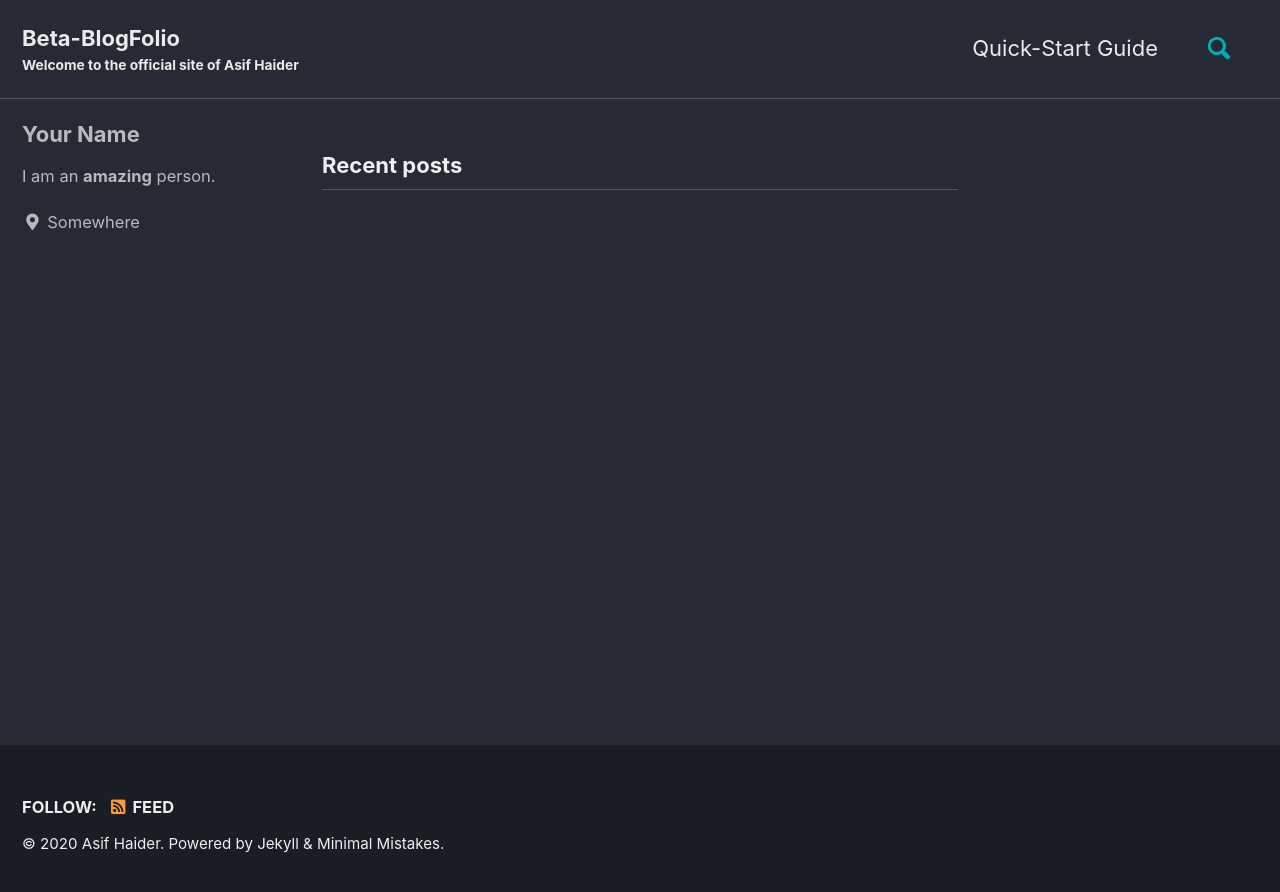
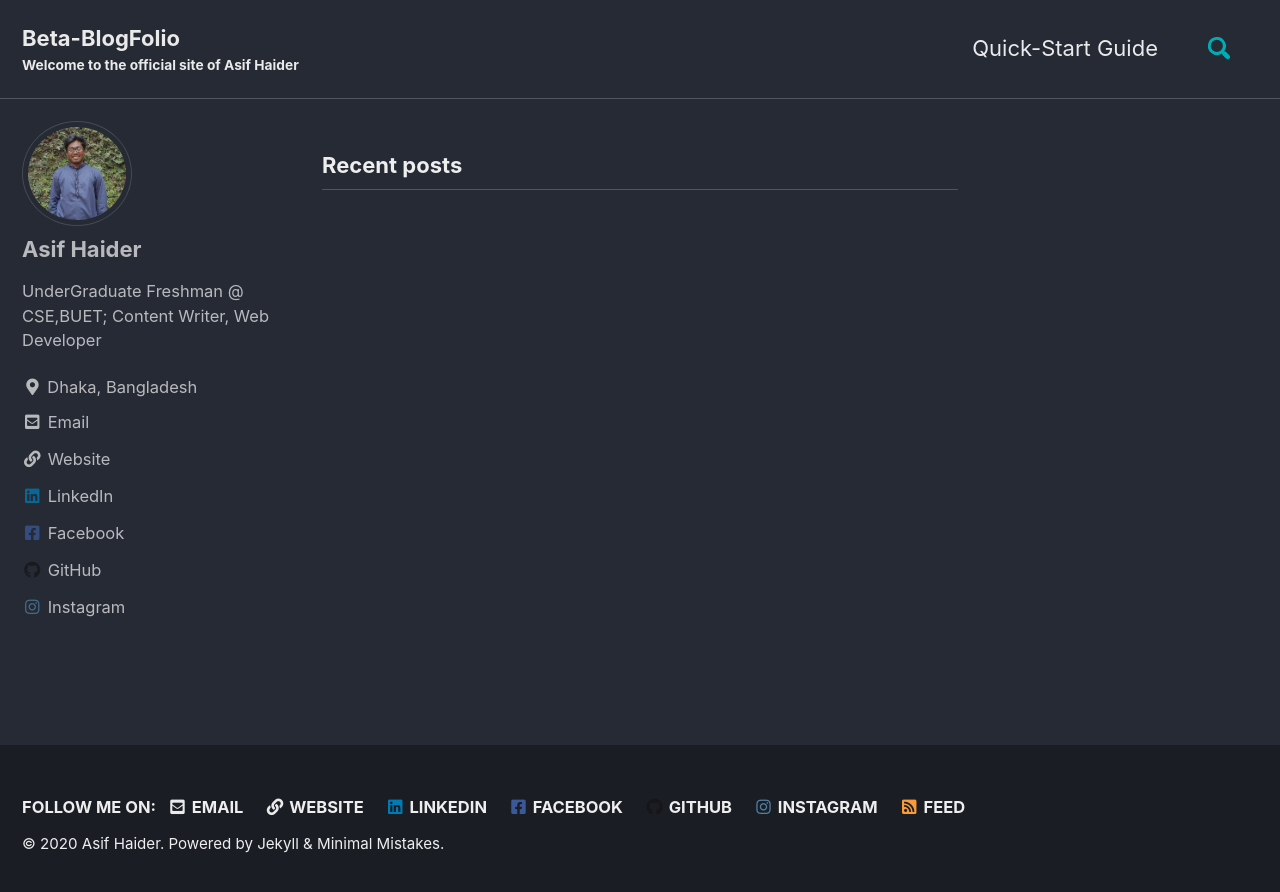
Before and after one commit to asifhaider/home, a Jekyll site: the page built from index.html, in a window 1280 px wide. Shown: the top 892 px of the page. Built offline with Jekyll 4.4.1, drawn with Linux system fonts in a browser that asks for light colours; cached includes are drawn as plain includes; the list of posts is cut into pages by our own code.

Commit message:
Config Done

```diff
--- a/_config.yml
+++ b/_config.yml
@@ -82,6 +82,10 @@ social:
   type                   : # Person or Organization (defaults to Person)
   name                   : # If the user or organization name differs from the site's name
   links: # An array of links to social media profiles
+    - "https://www.facebook.com/asif.elhan/"
+    - "https://www.linkedin.com/in/asif-haider-1805112/"
+    - "https://www.instagram.com/asifelhan/"
+    - "https://github.com/asifelhan"
 
 # Analytics
 analytics:
@@ -93,52 +97,52 @@ analytics:
 
 # Site Author
 author:
-  name             : "Your Name"
-  avatar           : # path of avatar image, e.g. "/assets/images/bio-photo.jpg"
-  bio              : "I am an **amazing** person."
-  location         : "Somewhere"
+  name             : "Asif Haider"
+  avatar           : "/assets/img/bio.jpg"
+  bio              : "UnderGraduate Freshman @ CSE,BUET; Content Writer, Web Developer"
+  location         : "Dhaka, Bangladesh"
   email            :
   links:
     - label: "Email"
       icon: "fas fa-fw fa-envelope-square"
-      # url: "mailto:your.name@email.com"
+      url: "elhanasif8@gmail.com"
     - label: "Website"
       icon: "fas fa-fw fa-link"
-      # url: "https://your-website.com"
-    - label: "Twitter"
-      icon: "fab fa-fw fa-twitter-square"
-      # url: "https://twitter.com/"
+      url: "https://asifelhan.github.io/Beta-BlogFolio/"
+    - label: "LinkedIn"
+      icon: "fab fa-fw fa-linkedin"
+      url: "https://www.linkedin.com/in/asif-haider-1805112/"
     - label: "Facebook"
       icon: "fab fa-fw fa-facebook-square"
-      # url: "https://facebook.com/"
+      url: "https://www.facebook.com/asif.elhan/"
     - label: "GitHub"
       icon: "fab fa-fw fa-github"
-      # url: "https://github.com/"
+      url: "https://github.com/asifelhan"
     - label: "Instagram"
       icon: "fab fa-fw fa-instagram"
-      # url: "https://instagram.com/"
+      url: "https://www.instagram.com/asifelhan/"
 
 # Site Footer
 footer:
   links:
-    - label: "Twitter"
-      icon: "fab fa-fw fa-twitter-square"
-      # url:
+    - label: "Email"
+      icon: "fas fa-fw fa-envelope-square"
+      url: "elhanasif8@gmail.com"
+    - label: "Website"
+      icon: "fas fa-fw fa-link"
+      url: "https://asifelhan.github.io/Beta-BlogFolio/"
+    - label: "LinkedIn"
+      icon: "fab fa-fw fa-linkedin"
+      url: "https://www.linkedin.com/in/asif-haider-1805112/"
     - label: "Facebook"
       icon: "fab fa-fw fa-facebook-square"
-      # url:
+      url: "https://www.facebook.com/asif.elhan/"
     - label: "GitHub"
       icon: "fab fa-fw fa-github"
-      # url:
-    - label: "GitLab"
-      icon: "fab fa-fw fa-gitlab"
-      # url:
-    - label: "Bitbucket"
-      icon: "fab fa-fw fa-bitbucket"
-      # url:
+      url: "https://github.com/asifelhan"
     - label: "Instagram"
       icon: "fab fa-fw fa-instagram"
-      # url:
+      url: "https://www.instagram.com/asifelhan/"
 
 
 # Reading Files
@@ -209,7 +213,7 @@ sass:
 permalink: /:categories/:title/
 paginate: 5 # amount of posts to show
 paginate_path: /page:num/
-timezone: # https://en.wikipedia.org/wiki/List_of_tz_database_time_zones
+timezone: Asia/Dhaka
 
 
 # Plugins (previously gems:)
@@ -279,3 +283,11 @@ defaults:
       comments:  # true
       share: true
       related: true
+
+defaults:
+  # _pages
+  - scope:
+      path: ""
+      type: pages
+    values:
+      layout: single
--- a/_data/ui-text.yml
+++ b/_data/ui-text.yml
@@ -27,7 +27,7 @@ en: &DEFAULT_EN
   comments_title             : "Comments"
   more_label                 : "Learn more"
   related_label              : "You may also enjoy"
-  follow_label               : "Follow:"
+  follow_label               : "Follow Me On:"
   feed_label                 : "Feed"
   powered_by                 : "Powered by"
   website_label              : "Website"
```
Also changed, not shown: assets/img/bio.jpg (added).
